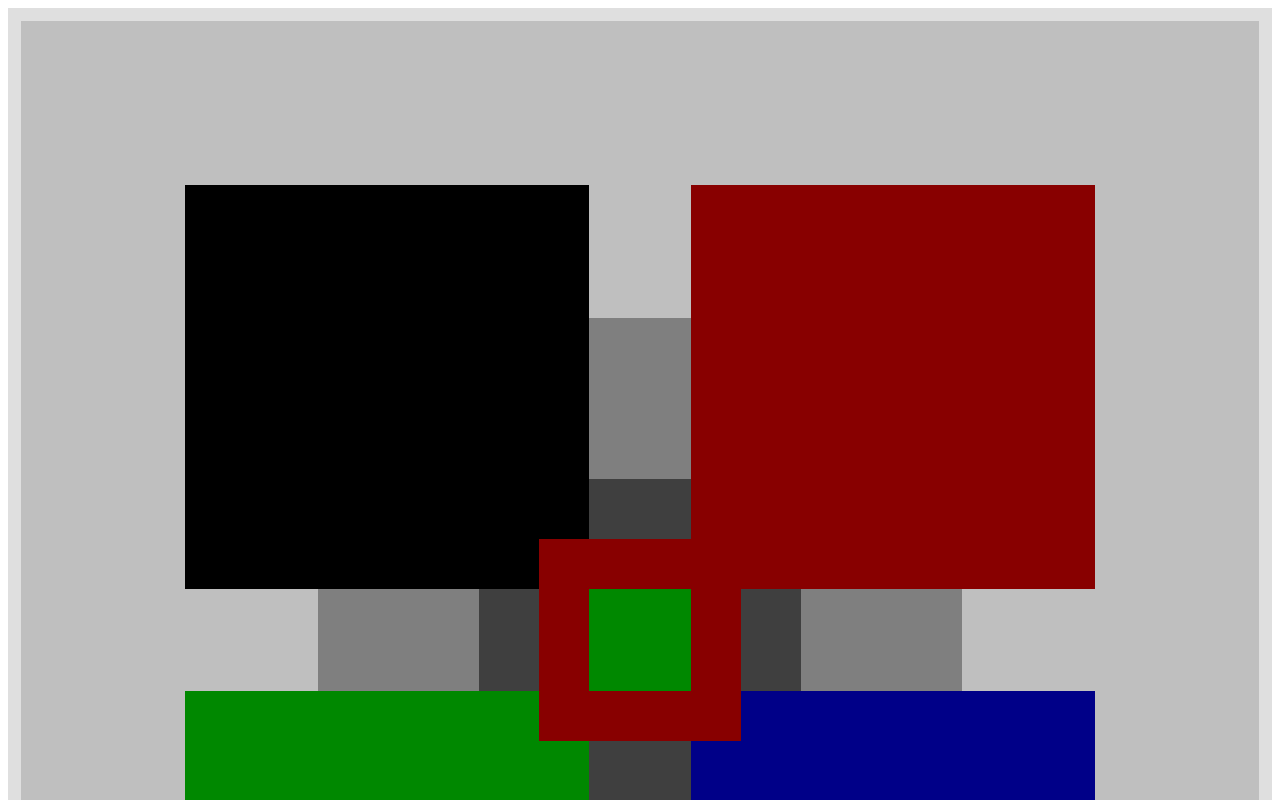
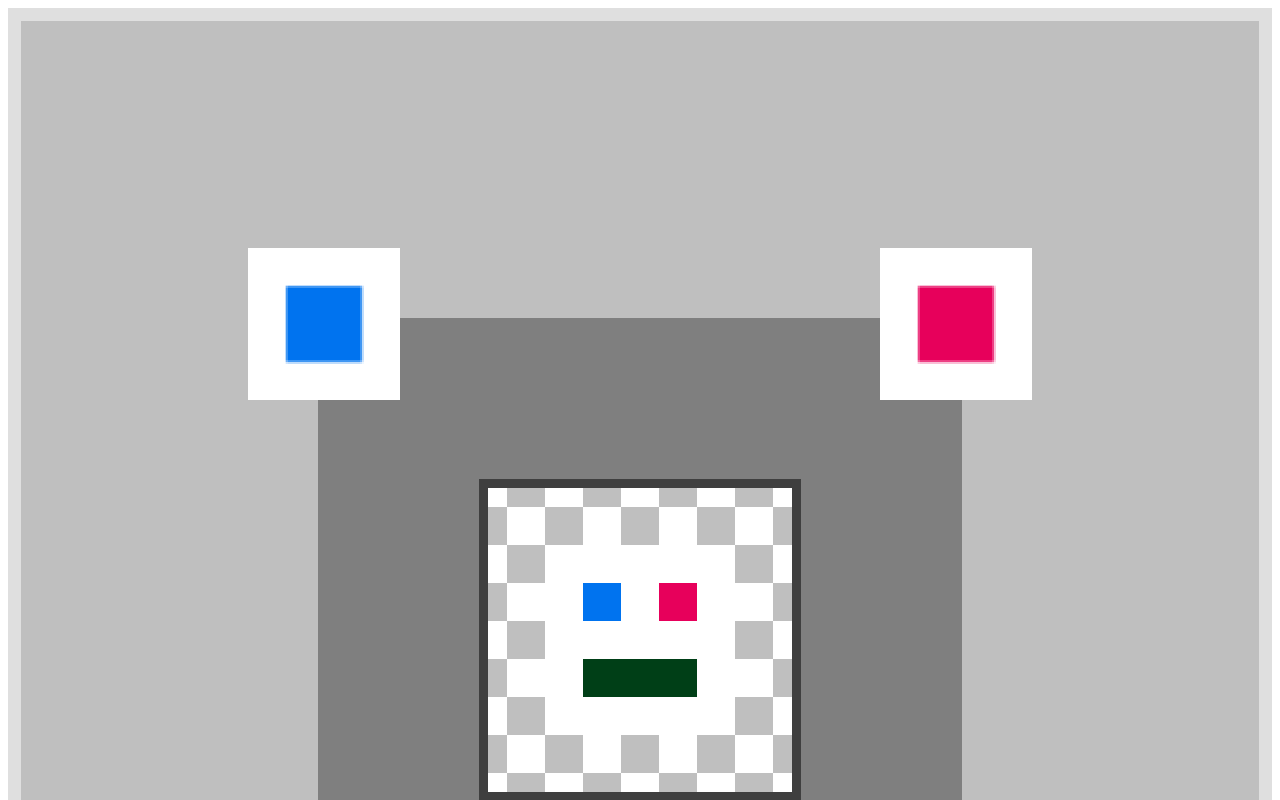
Before and after one commit to saikoroorg/pico, a plain HTML site: page image.html in a window 1280 px wide. Shown: the top 800 px of the page. Drawn offline with Linux system fonts and the light colour scheme.

Commit message:
Add load/draw image method.

```diff
--- a/image.html
+++ b/image.html
@@ -5,28 +5,29 @@
 <script src="image.js"></script>
 <!--Main--><script>
 pico.Image.debug = true;
-//window.addEventListener("load", async (evt) => {
+window.addEventListener("load", async (evt) => {
 
-(async()=>{
+//(async()=>{
 
-	let image = await picoLoadImage("image.svg");
+	let image = await picoLoad("icon.png");
 
 	picoColor(pico.Image.colors0);
-	for (let i = 0; i <= 360; i++) {
+	for (let i = 0; i <= 180; i++) {
 		picoClear();
-		picoRect([-25,-25,50,50], 1, 0,0, 0,4);
-		picoRect([-24,-24,48,48], 2, 0,0, 0,4);
-		picoRect([-25,-25,50,50], 3, 0,0, 0,2);
-		picoRect([-25,-25,50,50], 4, 0,0, 0,1);
-		await picoDrawImage(image, 0,0, i*-12, 8);
-		await picoDrawImage(image, 0,0, i*12, 4, 1,40,40);
-		await picoDrawImage(image, 0,0, i*-12, 2, 2,40,40);
+		await picoRect([-25,-25,50,50], 1, 0,0, 0,4);
+		await picoRect([-24,-24,48,48], 2, 0,0, 0,4);
+		await picoRect([-25,-25,50,50], 3, 0,0, 0,2);
+		await picoRect([-25,-25,50,50], 4, 0,0, 0,1);
+		await picoImage(image, 0,0, 0, 1);
+		await picoImage(image, -50,-50, i*-10, 2, 5,48);
+		await picoImage(image, 50,-50, i*10, 2, 6,48);
+		await picoImage(image, 0,50, i*-10, 2, 0,48,48);
 		await picoFlip(20);
 	}
 
-})();
+//})();
 
-//});
+});
 document.addEventListener("click", async (evt) => {
 
 //*/
--- a/image.js
+++ b/image.js
@@ -113,8 +113,8 @@ async function picoSpriteData(cells=[0,9,9,1,0,0], colors=null, scale=10) {
 	}
 }
 
-// Load image data.
-async function picoLoadImage(url) {
+// Load image file.
+async function picoLoad(url) {
 	try {
 		return await pico.image.loadImage(url);
 	} catch (error) {
@@ -123,9 +123,27 @@ async function picoLoadImage(url) {
 }
 
 // Draw image data.
-async function picoDrawImage(src, x=0, y=0, angle=0, scale=1, frame=0, width=0, height=0) {
+async function picoImage(image, x=0, y=0, angle=0, scale=1, frame=0, width=0, height=0) {
 	try {
-		await pico.image.drawImage(src, x, y, angle, scale, frame, width, height);
+		await pico.image.drawImage(image, x, y, angle, scale, frame, width, height);
+	} catch (error) {
+		console.error(error);
+	}
+}
+
+// Get image size.
+function picoImageSize(image) {
+	try {
+		return image._size();
+	} catch (error) {
+		console.error(error);
+	}
+}
+
+// Get image file.
+function picoImageFile(image) {
+	try {
+		return image._file();
 	} catch (error) {
 		console.error(error);
 	}
@@ -357,24 +375,22 @@ pico.Image = class {
 		}); // end of lock.
 	}
 
-	// Load file and get image data.
+	// Load image file and get image.
 	loadImage(url) {
 		return navigator.locks.request(pico.image.offscreen.lock, async (lock) => {
 			return new Promise(async (resolve) => {
-				resolve(pico.image.offscreen._loadImage(url));
-				//await pico.image.offscreen._loadImage(url);
-				//resolve(pico.image.offscreen._imageData());
+				resolve(pico.image.offscreen._load(url));
 			}); // end of new Promise.
 		}); // end of lock.
 	}
 
 	// Draw other image to this image.
-	drawImage(src, x=0, y=0, angle=0, scale=1, frame=0, width=0, height=0) {
+	drawImage(image, x=0, y=0, angle=0, scale=1, frame=0, width=0, height=0) {
 		return navigator.locks.request(this.lock, async (lock) => {
 			return new Promise(async (resolve) => {
 				await this._ready();
 				await this._reset(x, y, angle, scale);
-				await this._drawImage(src, frame, width, height);
+				await this._image(image, frame, width, height);
 				resolve();
 			}); // end of new Promise.
 		}); // end of lock.
@@ -618,55 +634,68 @@ pico.Image = class {
 		return 1;
 	}
 
-	// Get image data url.
-	_data() {
-		return this.canvas[this.primary].toDataURL("image/png");
-	}
-
 	// Load image from data url.
-	_loadImage(url) {
+	_load(url) {
 		return new Promise(async (resolve) => {
 			let image = new Image();
 			//image.crossOrigin = "anonymous";
 			image.onload = () => {
-				this.canvas[this.primary].width = image.width;
-				this.canvas[this.primary].height = image.height;
-			  this.context.drawImage(image, 0, 0);
-			  image.style.display = "none";
+				for (let i = 0; i < 2; i++) {
+					this.canvas[i].width = image.width;// * pico.Image.ratio;
+					this.canvas[i].height = image.height;// * pico.Image.ratio;
+				}
+			  this.context.drawImage(image, 0,0);/*
+			  	0, 0, image.width, image.height,
+			  	0, 0, this.canvas[0].width, this.canvas[0].height);*/
+			  //image.style.display = "none";
 			  //document.body.appendChild(image);
-				resolve(image);
+				resolve(this);
 			};
 			image.src = url; // To avoid onload hook timing bug.
 		});
 	}
 
 	// Draw other image to this image.
-	_drawImage(src, frame=0, width=0, height=0) {
-		this._debug("DrawImage: " + frame + "@" + width + "," + height);
-		const ux = src.width/10, uy = src.height/10;//@todo: magicnumber?
-		const cx = (this.canvas[0].width - ux) / 2, cy = (this.canvas[0].height - uy) / 2;
-		this._debug("Center: " + cx + "," + cy + " / " + ux + "," + uy);
+	_image(image, frame=0, width=0, height=0) {
+		const u = 0;//pico.Image.ratio * 4;
+		const cx = (this.canvas[0].width - u) / 2, cy = (this.canvas[0].height - u) / 2;
+		this._debug("Center: " + cx + "," + cy);
 		return new Promise((resolve) => {
 			if (width > 0) {
-				let nx = Math.floor(src.width / width);
-				let h = height > 0 ? height : width;
-				let sx = Math.floor(frame % nx) * width, sy = Math.floor(frame / nx) * height;
-				this._debug("DrawImage: " + sx + "+" + width  + "," + sy + "+" + height);
-				this.context.drawImage(src, sx, sy, width, height, cx-width/2, cy-height/2, width, height);
+				height = (height > 0 ? height : width);
+				let cx = (this.canvas[0].width - width) / 2;
+				let cy = (this.canvas[0].height - height) / 2;
+				let nx = image.canvas[0].width / width;
+				let x = Math.floor(frame % nx) * width;
+				let y = Math.floor(frame / nx) * height;
+				this._debug("DrawImage: " + cx + "," + cy + " " + x + "," + y + " " + width + "," + height);
+				this.context.drawImage(image.canvas[0], x, y, width, height, cx, cy, width, height);
 			} else {
-				this.context.drawImage(src, cx-src.width/2, cy-src.height/2);
+				let cx = (this.canvas[0].width - image.canvas[0].width) / 2;
+				let cy = (this.canvas[0].height - image.canvas[0].height) / 2;
+				this._debug("DrawImage: " + cx + "," + cy + " " + image.canvas[0].width + "," + image.canvas[0].height);
+				this.context.drawImage(image.canvas[0], cx, cy);
 			}
 			resolve();
 		}); // end of new Promise.
 	}
 
-	// Get image data.
-	/*_imageData() {
-		let w = this.canvas[this.primary].width;
-		let h = this.canvas[this.primary].height;
-		// @todo: Uncaught (in promise) DOMException: The operation is insecure.
-	  return this.context.getImageData(0, 0, w, h);
-	}*/
+	// Get image size.
+	_size() {
+		if (this.canvas[0].width > 0 && this.canvas[0].height > 0) {
+			if (this.canvas[0].width > this.canvas[0].height) {
+				return this.canvas[0].width;
+			} else {
+				return this.canvas[0].height;
+			}
+		}
+		return 0;
+	}
+
+	// Get image data url.
+	_data() {
+		return this.canvas[this.primary].toDataURL("image/png");
+	}
 
 	// Get image data file.
 	_file() {
```
Also changed, not shown: manifest.json.
